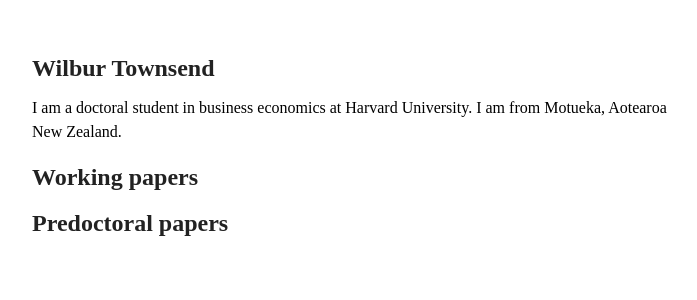
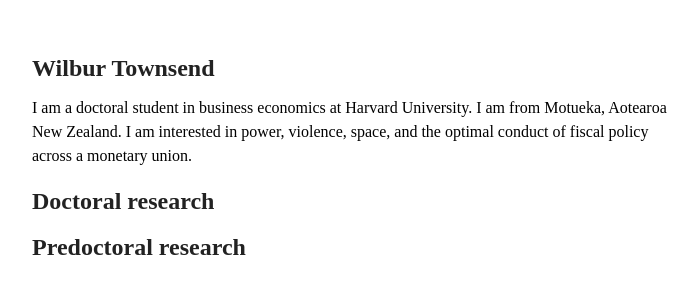
Before and after one commit to wilburtownsend/wilburtownsend.github.io, a Jekyll site: the page built from index.md, in a window 1280 px wide. Shown: the top 300 px of the page, without its empty margins (288-985 px from the left). Built offline with Jekyll 4.4.1, drawn with Linux system fonts in a browser that asks for light colours; our own code applies the rules of GitHub Pages for plain Markdown files.

Commit message:
Update index.md

```diff
--- a/index.md
+++ b/index.md
@@ -1,7 +1,7 @@
 ### Wilbur Townsend
 
-I am a doctoral student in business economics at Harvard University. I am from Motueka, Aotearoa New Zealand.
+I am a doctoral student in business economics at Harvard University. I am from Motueka, Aotearoa New Zealand. I am interested in power, violence, space, and the optimal conduct of fiscal policy across a monetary union.
 
-### Working papers
+### Doctoral research
 
-### Predoctoral papers
+### Predoctoral research
```
